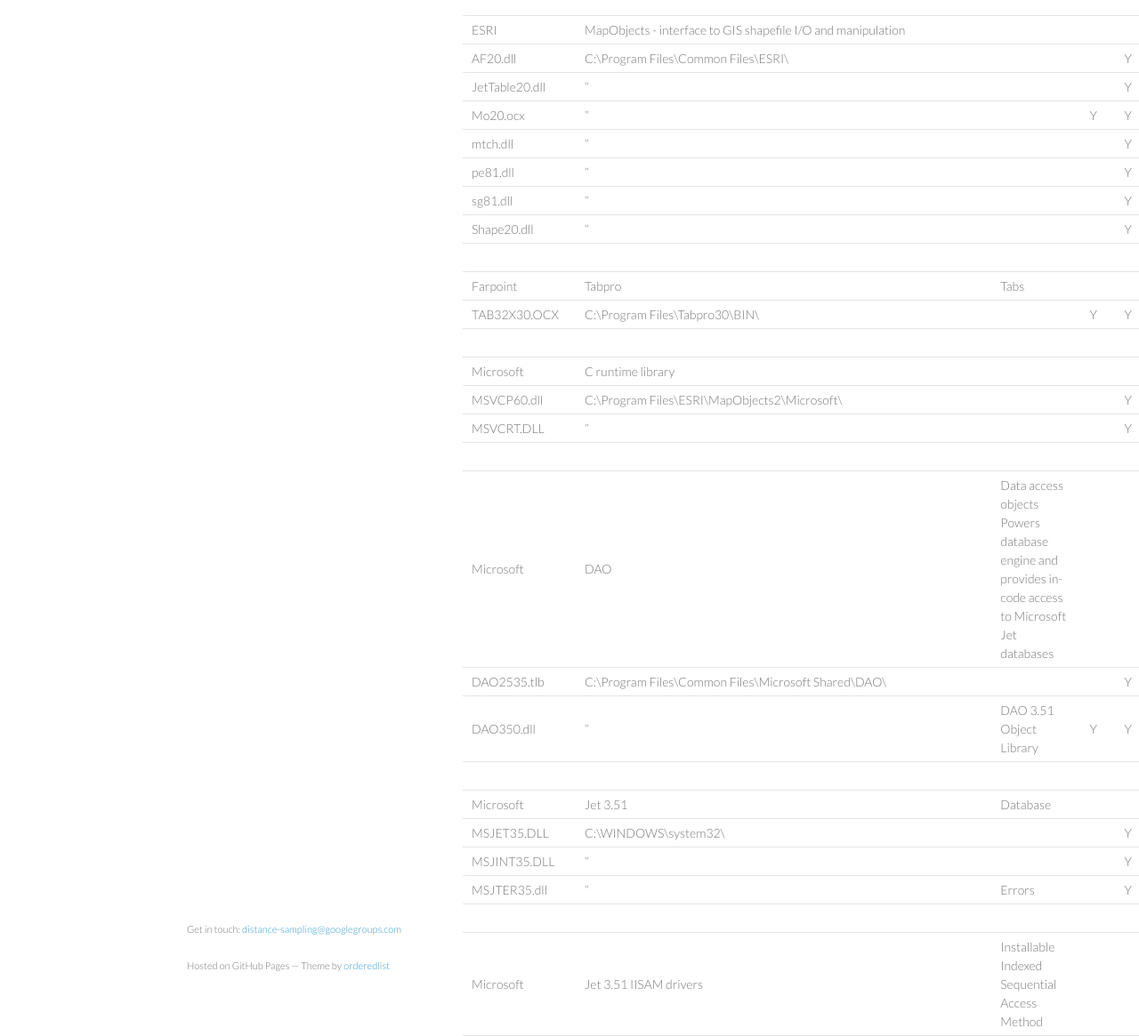
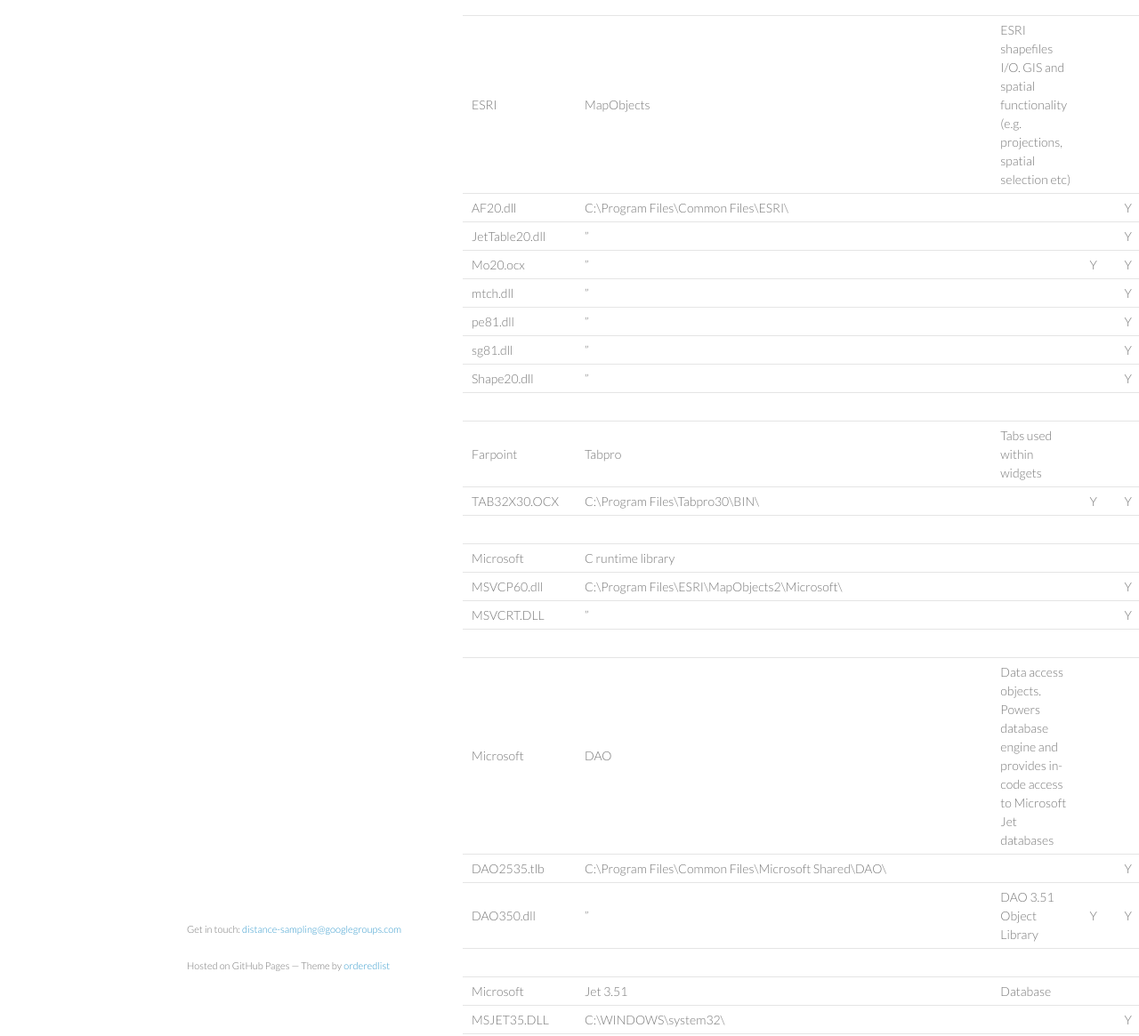
Before and after one commit to softwaresaved/distance-consultancy, a Jekyll site: the page built from developer/ThirdPartyComponents.md, in a window 1280 px wide and 1400 px high, scrolled down 732 px. Shown: the part 235-1400 px from the top of the window at 89% size. Built offline with Jekyll 4.4.1, drawn with Linux system fonts in a browser that asks for light colours; some of the changed text lies outside the part shown.

Commit message:
Added content from 2 Overview of Code Components.doc

```diff
--- a/developer/ThirdPartyComponents.md
+++ b/developer/ThirdPartyComponents.md
@@ -23,7 +23,7 @@
 | Desaware | SpyWorks | Low-level functions for process manipulation. Allows some of the power of C++ to be implemented in VB. | | |
 | dwAXExtn.dll | C:\Application Development\Distance60Extras\DistanceDevCD\SpyWorks63\System32\ | | Y | Y |
 | | | | | |
-| ESRI | MapObjects - interface to GIS shapefile I/O and manipulation | | | |
+| ESRI | MapObjects | ESRI shapefiles I/O. GIS and spatial functionality (e.g. projections, spatial selection etc) | |
 | AF20.dll | C:\Program Files\Common Files\ESRI\ | | | Y |
 | JetTable20.dll | " | | | Y |
 | Mo20.ocx | " | | Y | Y |
@@ -32,14 +32,14 @@
 | sg81.dll | " | | | Y |
 | Shape20.dll | " | | | Y |
 | | | | | |
-| Farpoint | Tabpro | Tabs | | |
+| Farpoint | Tabpro | Tabs used within widgets | | |
 | TAB32X30.OCX | C:\Program Files\Tabpro30\BIN\ | |Y | Y |
 | | | | | |
 | Microsoft | C runtime library | | | |
 | MSVCP60.dll | C:\Program Files\ESRI\MapObjects2\Microsoft\ | | | Y |
 | MSVCRT.DLL | " |  | | Y |
 | | | | | |
-| Microsoft | DAO | Data access objects Powers database engine and provides in-code access to Microsoft Jet databases | | |
+| Microsoft | DAO | Data access objects. Powers database engine and provides in-code access to Microsoft Jet databases | | |
 | DAO2535.tlb | C:\Program Files\Common Files\Microsoft Shared\DAO\ | | | Y |
 | DAO350.dll | " | DAO 3.51 Object Library | Y | Y |
 | | | | | |
@@ -73,7 +73,7 @@
 | Sheridan Software | ActiveThreed | Split-window functionality | | |
 | SPLITTER.OCX | C:\Program Files\ActiveThreed\ | | Y | Y |
 | | | | | |
-| Zlib | Zip | Compression functions - for legacy purposes only | | |
+| Zlib | Zip | Freeware compression functions - for legacy purposes only - used for compression but deprecated by PolarZIP. | | |
 | DstZip.dll | C:\Application Development\Distance60Extras\DistanceDevCD\Zlib\ | | | Y |
 
 Others:
```
Also changed, not shown: other parts of developer/ThirdPartyComponents.md (+1 -1 lines).
